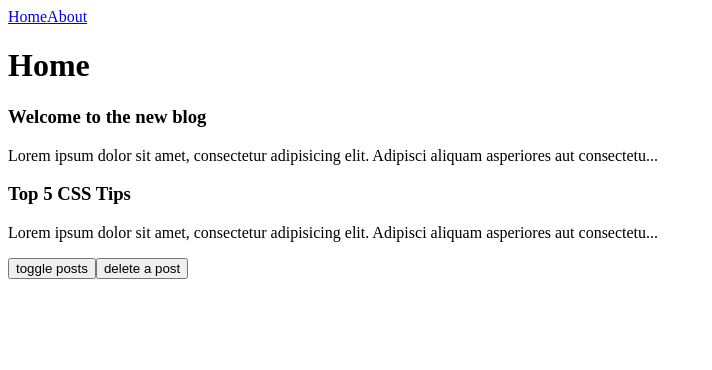
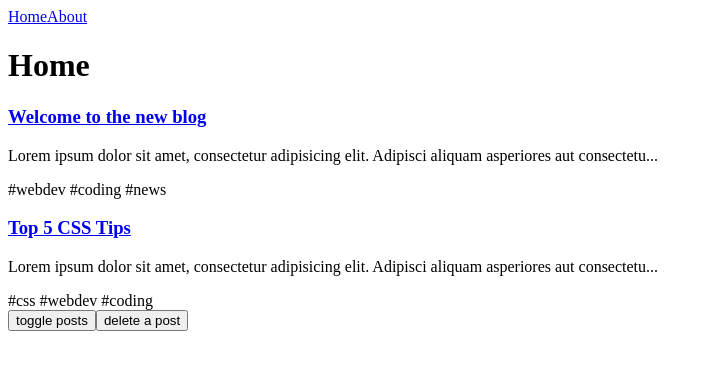
Before and after one commit to ronhedwigzape/vue3-thenetninja-tutorials, a Vue app: page / in a window 1280 px wide. Shown: the top 370 px of the page, without its empty margins (0-712 px from the left). Built offline with nearby package versions, Linux system fonts and the light colour scheme; data requests are answered from the project's data file.

Commit message:
Add Post

```diff
--- a/src/components/SinglePost.vue
+++ b/src/components/SinglePost.vue
@@ -1,7 +1,12 @@
 <template>
   <div class="post">
-    <h3>{{ post.title }}</h3>
+    <router-link :to="{ name: 'Details', params: { id: post.id }}">
+      <h3>{{ post.title }}</h3>
+    </router-link>
     <p>{{ snippet }}</p>
+    <span v-for="tag in post.tags" :key="tag">
+      #{{ tag }}
+    </span>
   </div>
 </template>
 
--- /dev/null
+++ b/src/composables/getPost.js
@@ -0,0 +1,23 @@
+import {ref} from "vue";
+
+const getPost = (id) => {
+    const post = ref(null)
+    const error = ref(null)
+
+    const load = async () => {
+        try {
+            let data = await fetch('http://localhost:3000/posts/ + id')
+            if (!data.ok) {
+                throw Error('That post does not exist')
+            }
+            post.value = await data.json()
+        }
+        catch (err) {
+            error.value = err.message
+            console.log(err.value)
+        }
+    }
+    return { post, error, load}
+}
+
+export default getPost;
--- /dev/null
+++ b/src/composables/getPosts.js
@@ -0,0 +1,23 @@
+import {ref} from "vue";
+
+const getPosts = () => {
+    const posts = ref([])
+    const error = ref(null)
+
+    const load = async () => {
+        try {
+            let data = await fetch('http://localhost:3000/posts')
+            if (!data.ok) {
+                throw Error('no data available')
+            }
+            posts.value = await data.json()
+        }
+        catch (err) {
+            error.value = err.message
+            console.log(err.value)
+        }
+    }
+    return { posts, error, load}
+}
+
+export default getPosts;
--- a/src/router/index.js
+++ b/src/router/index.js
@@ -1,19 +1,26 @@
 import { createRouter, createWebHistory } from 'vue-router'
 import HomeView from '../views/HomeView.vue'
 import AboutView from '../views/HomeView.vue'
+import Details from "../views/Details.vue";
 
 const router = createRouter({
   history: createWebHistory(import.meta.env.BASE_URL),
   routes: [
     {
       path: '/',
-      name: 'home',
+      name: 'Home',
       component: HomeView
     },
     {
       path: '/about',
-      name: 'about',
+      name: 'About',
       component: AboutView
+    },
+    {
+      path: '/posts/:id',
+      name: 'Details',
+      component: Details,
+      props: true
     }
   ]
 })
--- /dev/null
+++ b/src/views/Details.vue
@@ -0,0 +1,26 @@
+<template>
+<div v-if="error">{{ error }}</div>
+<div v-if="post" class="post">
+  <h3>{{ post.title }}</h3>
+  <p class="pre">{{ post.body }}</p>
+</div>
+</template>
+
+<script>
+import getPost from "../composables/getPost";
+
+export default {
+  name: "Details",
+  props: ['id'],
+  setup(props) {
+    const { post, error, load } = getPost(props.id)
+
+    load()
+    return { post, error}
+  }
+}
+</script>
+
+<style scoped>
+
+</style>
--- a/src/views/HomeView.vue
+++ b/src/views/HomeView.vue
@@ -37,28 +37,17 @@
 <script>
 import PostList from "../components/PostList.vue";
 import {ref, reactive, computed, watch, watchEffect} from "vue";
+import getPosts from "../composables/getPosts";
+
 
 export default {
   name: 'HomeView',
   components: { PostList },
   setup() {
-    const posts = ref([])
-    const error = ref(null)
+    const {posts, error, load } = getPosts()
 
-    const load = async () => {
-      try {
-        let data = await fetch('http://localhost:3000/posts')
-        if (!data.ok) {
-          throw Error('no data available')
-        }
-        posts.value = await data.json()
-      }
-      catch (err) {
-        error.value = err.message
-        console.log(err.value)
-      }
-    }
-  load()
+    load()
+
     const showPosts = ref(true)
 
     // // Watch and Watch Effect
```
